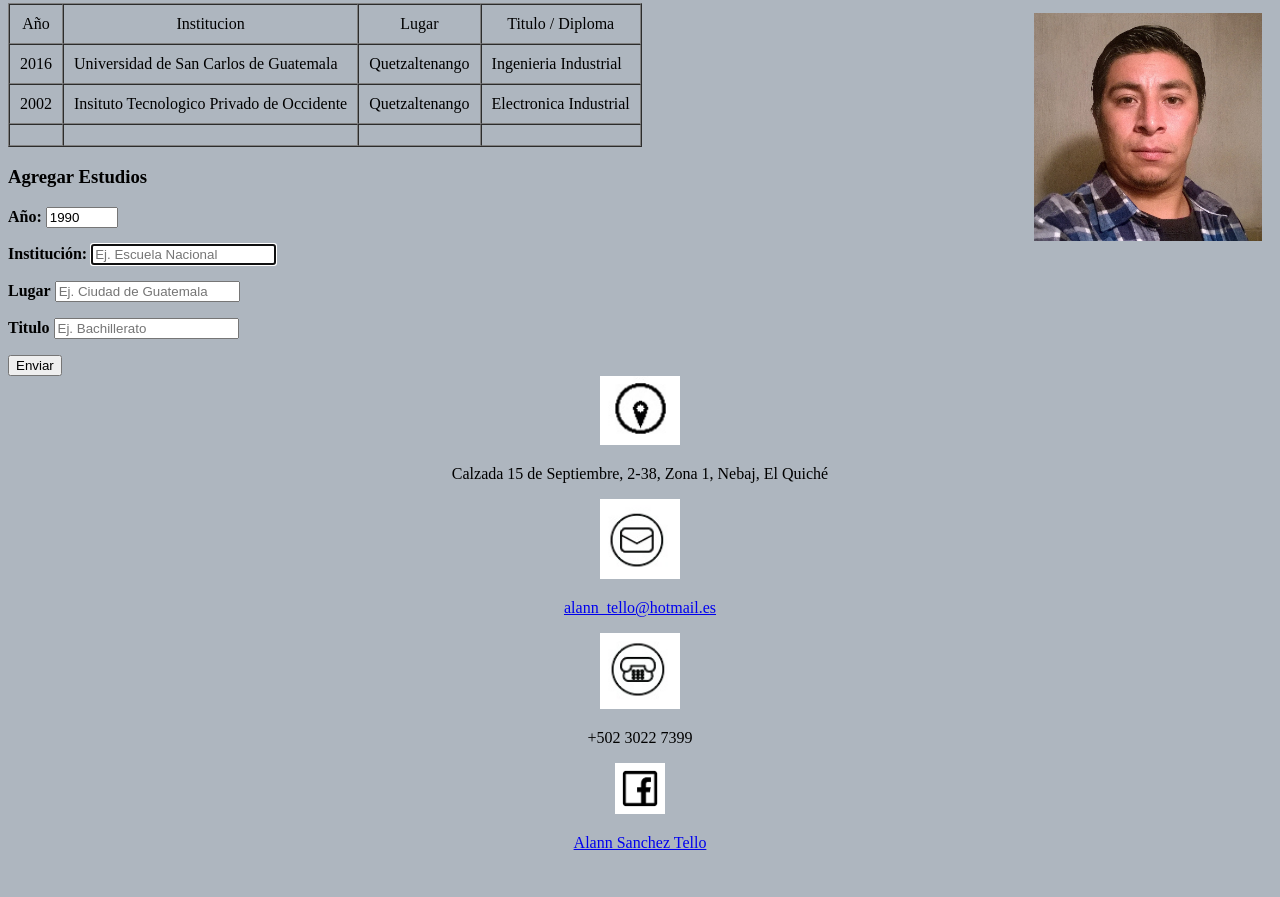
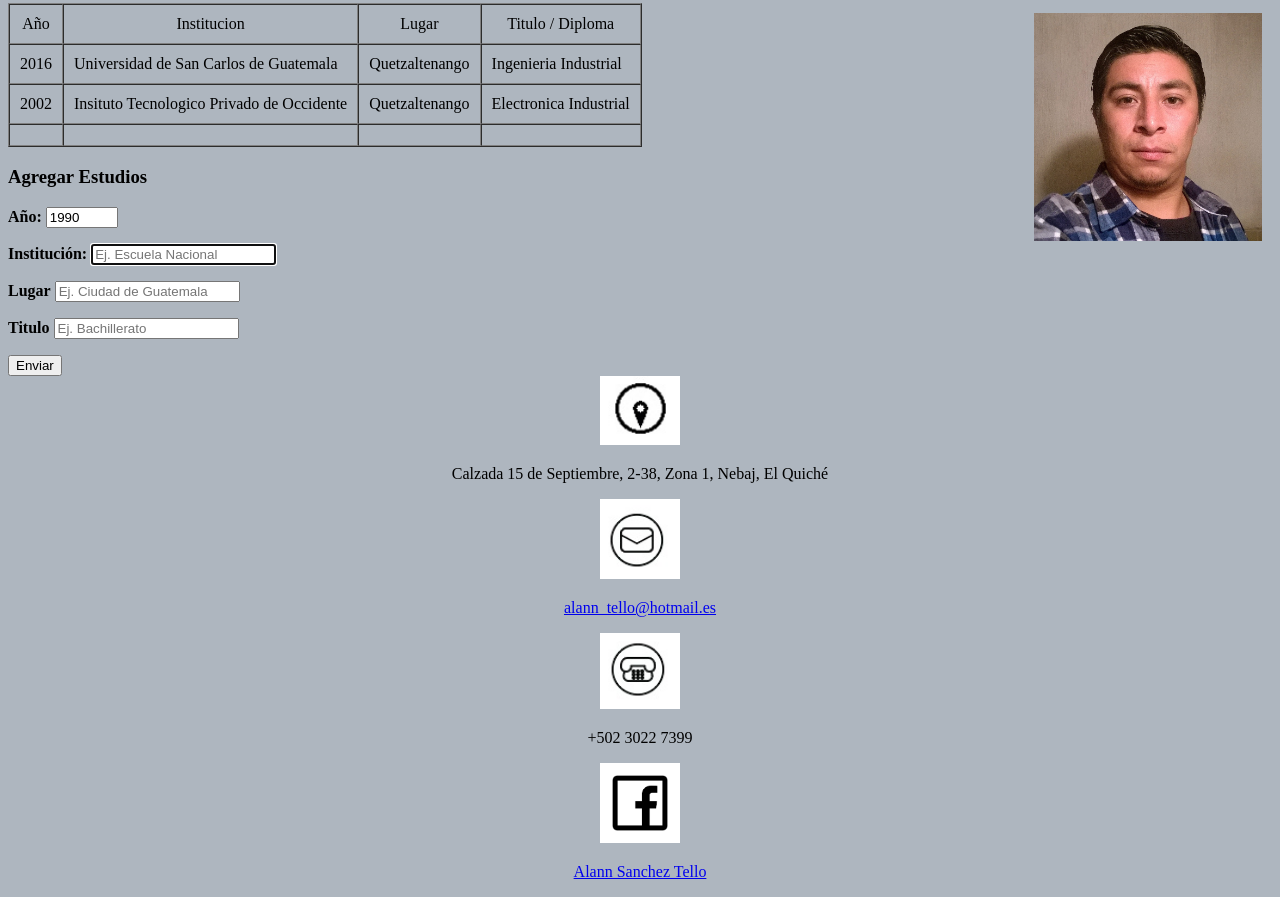
Before and after one commit to AlannT9/Project_1, a plain HTML site: page html/Educacion.html in a window 1280 px wide. Shown: the part 609-1506 px from the top of the page. Before the commit the page ends 1477 px from the top, so only its background shows below. Drawn offline with Linux system fonts and the light colour scheme.

Commit message:
Redimensionado de imagenes pie de pagina

```diff
--- a/html/Educacion.html
+++ b/html/Educacion.html
@@ -83,7 +83,7 @@
     <p> <a href="mailto:alann_tello@hotmail.es"> alann_tello@hotmail.es </a> </p>
     <img src="../images/Telefono.jpg" alt="" width="80px">
     <p> +502 3022 7399 </p>
-    <p><img src="../images/Redes.png" width="4%" > <a href="https://www.facebook.com/alann.tello" target="_blank">
+    <p><img src="../images/Redes.png" width="80px" > <a href="https://www.facebook.com/alann.tello" target="_blank">
     <p> Alann Sanchez Tello</a> </p>
   </center>
   </footer>
```
Also changed, not shown: Index.html (+1 -1 lines), html/Experiencia.html (+1 -1 lines).
